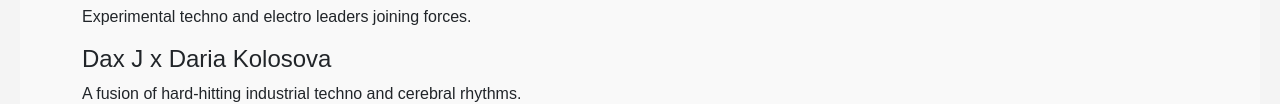
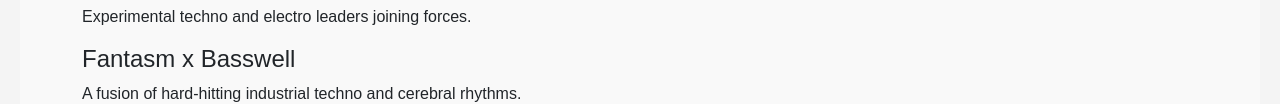
Before and after one commit to oleksandrakoroll/Terminal-V, a plain HTML site: page index.html in a window 1280 px wide. Shown: the part 848-952 px from the top of the page. Drawn offline with nearby package versions, Linux system fonts and the light colour scheme.

Commit message:
fantasm and brutalism

```diff
--- a/index.html
+++ b/index.html
@@ -59,7 +59,7 @@
                     <p style="font-size: 1em;">Experimental techno and electro leaders joining forces.</p>
                 </li>
                 <li style="margin-bottom: 10px;">
-                    <h3 style="font-size: 1.5em;">Dax J x Daria Kolosova</h3>
+                    <h3 style="font-size: 1.5em;">Fantasm x Basswell</h3>
                     <p style="font-size: 1em;">A fusion of hard-hitting industrial techno and cerebral rhythms.</p>
                 </li>
             </ul>
```
